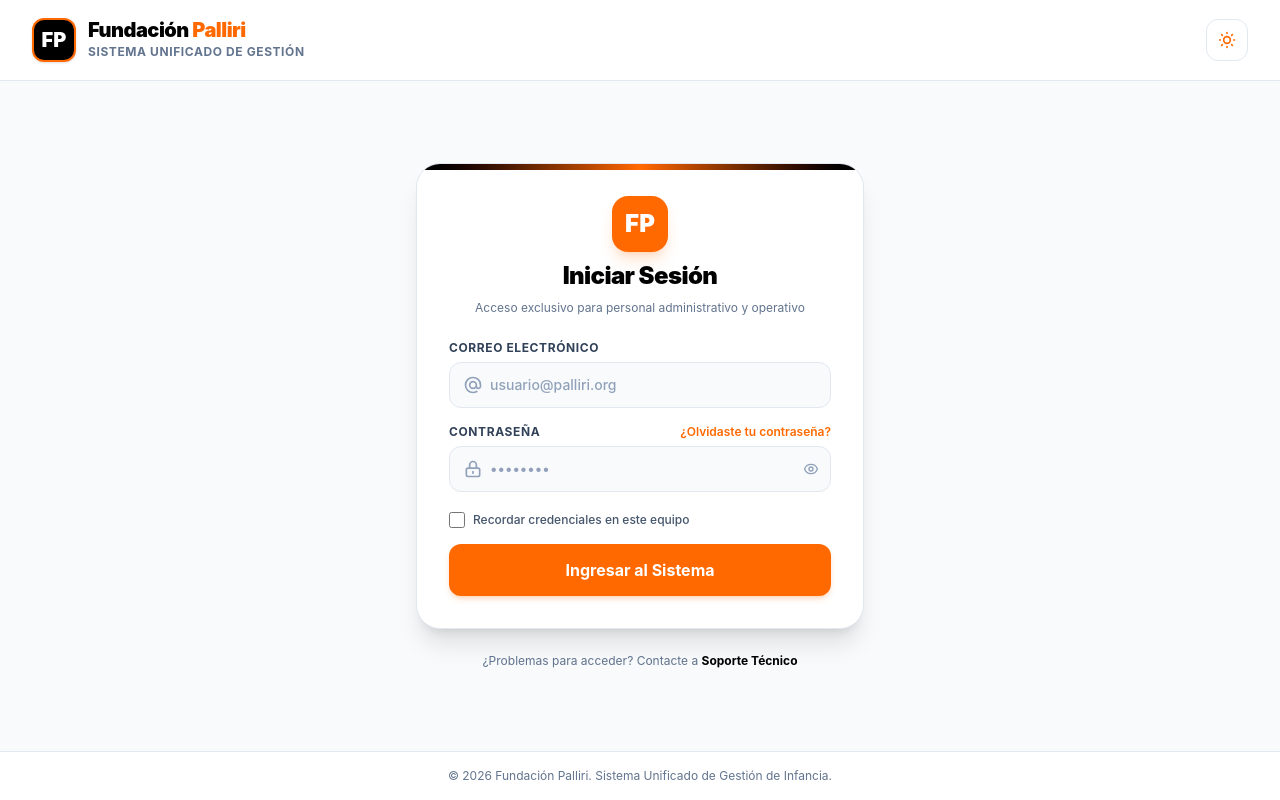
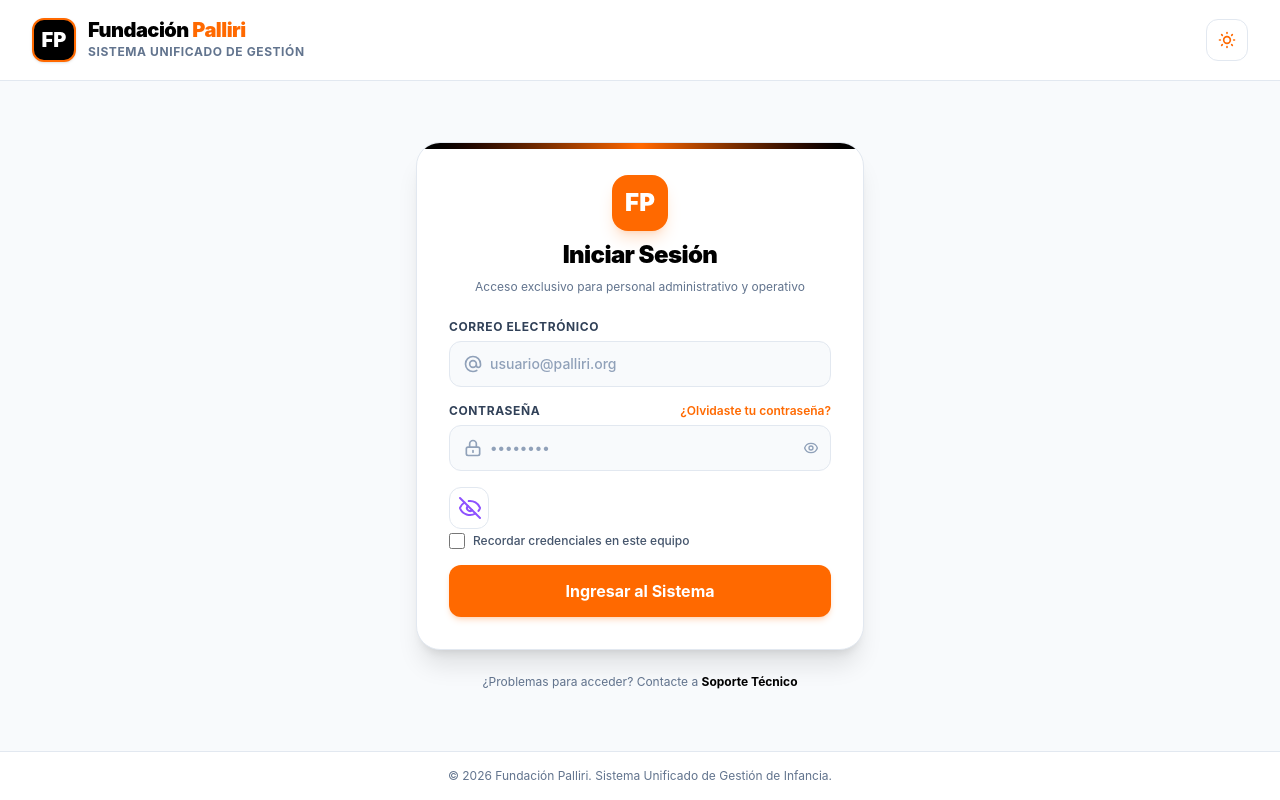
Before and after one commit to Noonexyz1/palliri-front, an Angular app: page / in a window 1280 px wide. Shown: the top 800 px of the page. Built offline with nearby package versions, Linux system fonts and the light colour scheme.

Commit message:
Iconos agregados

```diff
--- a/src/app/features/auth/pages/login/login.html
+++ b/src/app/features/auth/pages/login/login.html
@@ -127,6 +127,8 @@
             </div>
           </div>
 
+          <app-icono [nombreIcono]="'ojoDesactivado'" [isBordered]="true"></app-icono>
+
           <!-- Opción: Recordar Sesión -->
           <div class="flex items-center pt-1">
             <input
--- /dev/null
+++ b/src/app/shared/components/icono/icono.html
@@ -0,0 +1,67 @@
+<div [class]="colorIcono + ' ' + (isBordered ? 'border border-slate-200 dark:border-slate-800' : '')"
+     class="p-2 w-10 rounded-xl">
+  @switch (nombreIcono) {
+    <!-- Ícono: User -->
+    @case ('usuario') {
+      <svg xmlns="http://www.w3.org/2000/svg" width="24" height="24" viewBox="0 0 24 24" fill="none"
+           stroke="currentColor"
+           stroke-width="2" stroke-linecap="round" stroke-linejoin="round"
+           class="lucide lucide-user-round-search preview-icon">
+        <circle cx="10" cy="8" r="5" />
+        <path d="M2 21a8 8 0 0 1 10.434-7.62" />
+        <circle cx="18" cy="18" r="3" />
+        <path d="m22 22-1.9-1.9" />
+      </svg>
+    }
+    @case ('sol') {
+      <svg xmlns="http://www.w3.org/2000/svg" width="24" height="24" viewBox="0 0 24 24" fill="none"
+           stroke="currentColor" stroke-width="2" stroke-linecap="round" stroke-linejoin="round"
+           class="lucide lucide-sun preview-icon">
+        <circle cx="12" cy="12" r="4" />
+        <path d="M12 2v2" />
+        <path d="M12 20v2" />
+        <path d="m4.93 4.93 1.41 1.41" />
+        <path d="m17.66 17.66 1.41 1.41" />
+        <path d="M2 12h2" />
+        <path d="M20 12h2" />
+        <path d="m6.34 17.66-1.41 1.41" />
+        <path d="m19.07 4.93-1.41 1.41" />
+      </svg>
+    }
+    @case ('luna') {
+      <svg xmlns="http://www.w3.org/2000/svg" width="24" height="24" viewBox="0 0 24 24" fill="none"
+           stroke="currentColor" stroke-width="2" stroke-linecap="round" stroke-linejoin="round"
+           class="lucide lucide-moon preview-icon">
+        <path
+          d="M20.985 12.486a9 9 0 1 1-9.473-9.472c.405-.022.617.46.402.803a6 6 0 0 0 8.268 8.268c.344-.215.825-.004.803.401" />
+      </svg>
+    }
+    @case ('candado') {
+      <svg xmlns="http://www.w3.org/2000/svg" width="24" height="24" viewBox="0 0 24 24" fill="none"
+           stroke="currentColor" stroke-width="2" stroke-linecap="round" stroke-linejoin="round"
+           class="lucide lucide-lock preview-icon">
+        <rect width="18" height="11" x="3" y="11" rx="2" ry="2" />
+        <path d="M7 11V7a5 5 0 0 1 10 0v4" />
+      </svg>
+    }
+    @case ('ojoActivado') {
+      <svg xmlns="http://www.w3.org/2000/svg" width="24" height="24" viewBox="0 0 24 24" fill="none"
+           stroke="currentColor" stroke-width="2" stroke-linecap="round" stroke-linejoin="round"
+           class="lucide lucide-eye preview-icon">
+        <path
+          d="M2.062 12.348a1 1 0 0 1 0-.696 10.75 10.75 0 0 1 19.876 0 1 1 0 0 1 0 .696 10.75 10.75 0 0 1-19.876 0" />
+        <circle cx="12" cy="12" r="3" />
+      </svg>
+    }
+    @case ('ojoDesactivado') {
+      <svg xmlns="http://www.w3.org/2000/svg" width="24" height="24" viewBox="0 0 24 24" fill="none"
+           stroke="currentColor" stroke-width="2" stroke-linecap="round" stroke-linejoin="round"
+           class="lucide lucide-eye-off preview-icon">
+        <path d="M10.733 5.076a10.744 10.744 0 0 1 11.205 6.575 1 1 0 0 1 0 .696 10.747 10.747 0 0 1-1.444 2.49" />
+        <path d="M14.084 14.158a3 3 0 0 1-4.242-4.242" />
+        <path d="M17.479 17.499a10.75 10.75 0 0 1-15.417-5.151 1 1 0 0 1 0-.696 10.75 10.75 0 0 1 4.446-5.143" />
+        <path d="m2 2 20 20" />
+      </svg>
+    }
+  }
+</div>
--- /dev/null
+++ b/src/app/shared/components/icono/icono.ts
@@ -0,0 +1,15 @@
+import { Component, Input } from '@angular/core';
+import { NgClass } from '@angular/common';
+
+@Component({
+  selector: 'app-icono',
+  imports: [NgClass],
+  templateUrl: './icono.html',
+  styleUrl: './icono.css',
+})
+export class Icono {
+  colorIcono: string = 'text-violet-500 dark:text-slate-300';
+
+  @Input({ required: true }) nombreIcono!: string;
+  @Input({ required: true }) isBordered: boolean = true;
+}
```
Also changed, not shown: src/app/features/auth/pages/login/login.ts (+3 -6 lines), src/app/shared/components/icono/icono.css (added).
